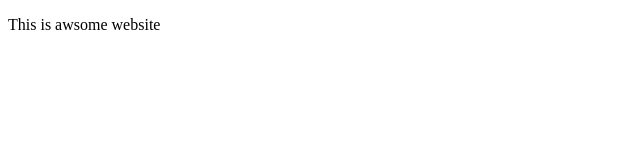
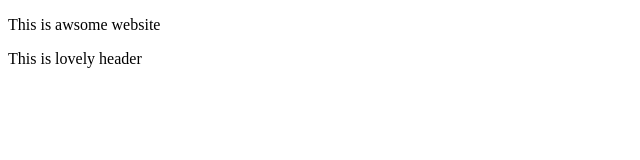
Before and after one commit to askdanish144/LocalRepo, a plain HTML site: page index.html in a window 1280 px wide. Shown: the whole page, without its empty margins (0-640 px from the left). Drawn offline with Linux system fonts and the light colour scheme.

Commit message:
Pushing header

```diff
--- a/index.html
+++ b/index.html
@@ -7,5 +7,6 @@
 </head>
 <body>
     <p>This is awsome website</p>
+    <p>This is lovely header</p>
 </body>
 </html>
```
